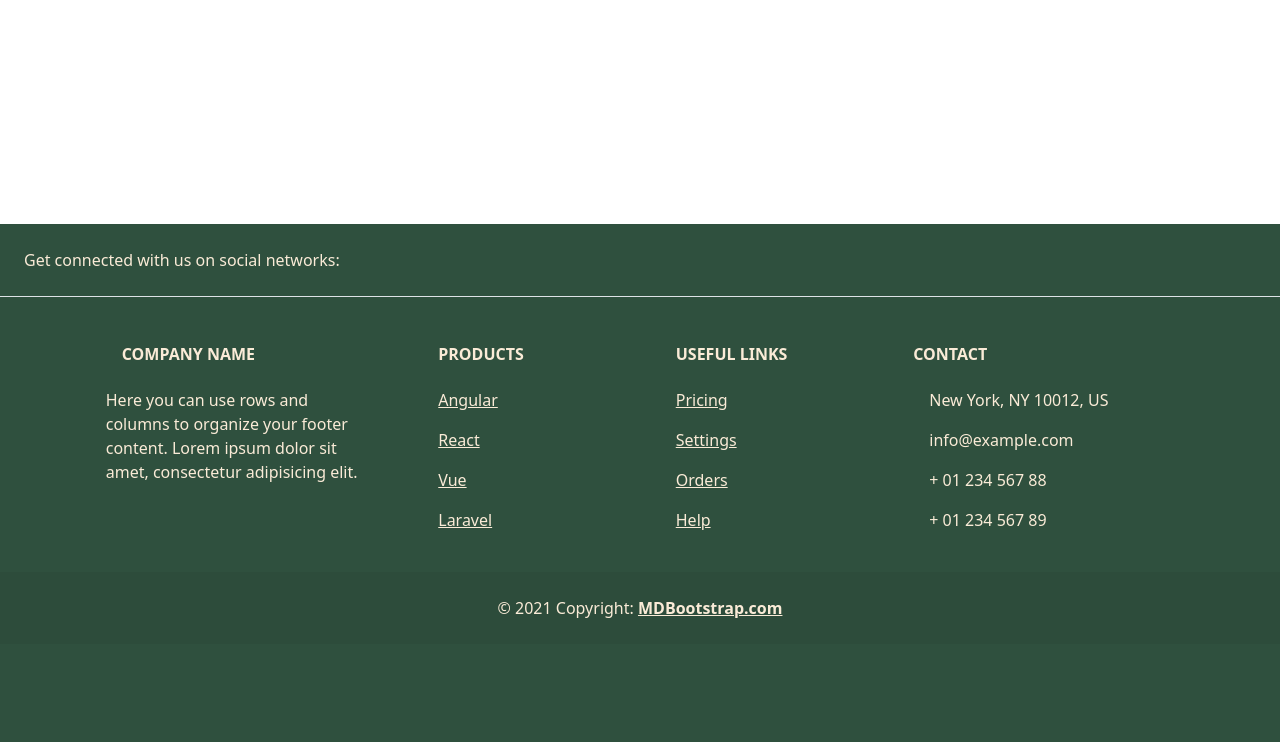
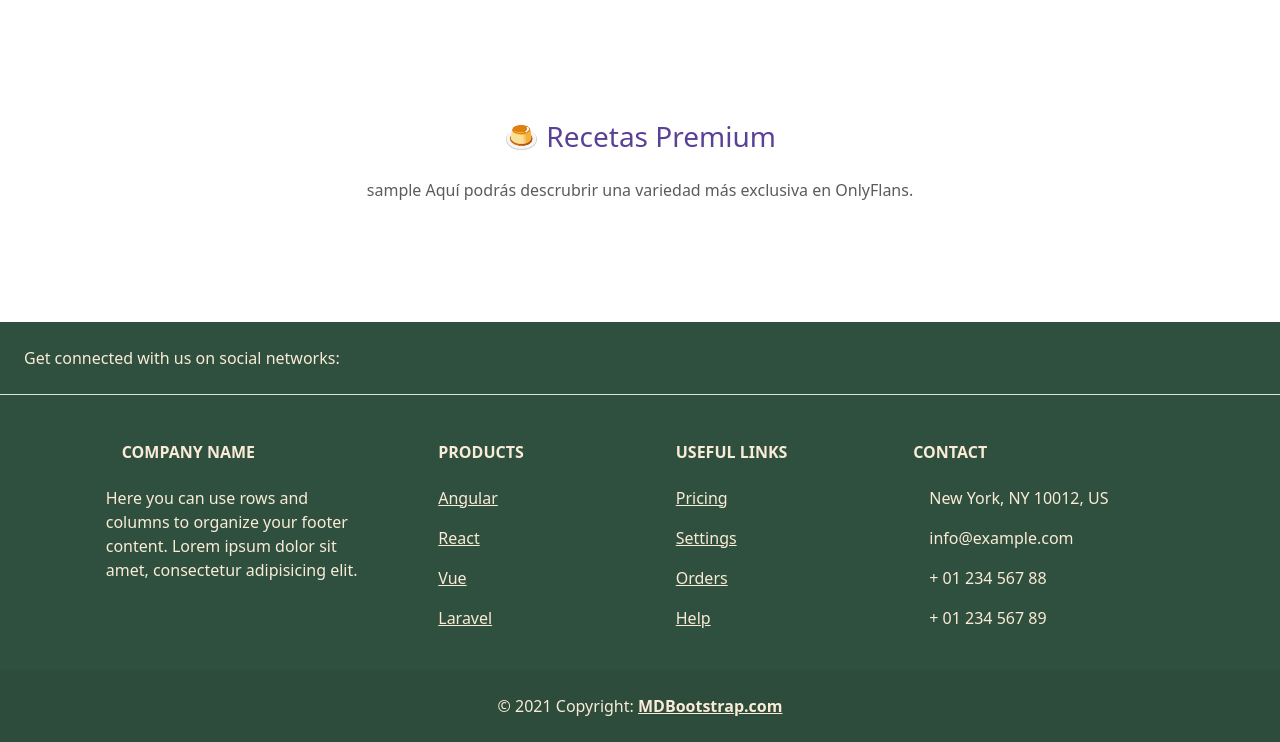
Before and after one commit to AlkimistaRavith/Proyecto_OnlyFlans, a Django app: page /premium/ in a window 1280 px wide. Shown: the part 156-898 px from the top of the page. Before the commit the page ends 774 px from the top, so only its background shows below. Run offline with Django 5.2, Linux system fonts and the light colour scheme; the visitor is signed in with stand-in values (Sample User, id 1); data that the repository does not hold is empty.

Commit message:
Avance con paginación dedetalles. Faltan: Footer y pagina para comprar

```diff
--- a/templates/web/components/flanes_premium.html
+++ b/templates/web/components/flanes_premium.html
@@ -9,29 +9,39 @@
     <section class="py-5">
         <div class="container px-4 px-lg-5 mt-5">
 
-                <div class="row gx-4 gx-lg-5 row-cols-2 row-cols-md-3 row-cols-xl-4 justify-content-center">
-                    {% for flanp in flanes_premium %}
+            <!-- Título -->
+            <h3 class="text-center mb-4 titulo">🍮 Recetas Premium</h3>
+            <p class="text-center text-muted mb-5">
+                {{user.username}} Aquí podrás descrubrir una variedad más exclusiva en OnlyFlans.
+            </p>
+
+            <!-- Grid de productos -->
+            <div class="row gx-4 gx-lg-5 row-cols-1 row-cols-md-2 row-cols-xl-4 justify-content-center">
+                {% for flan in flanes_premium %}
                 <div class="col mb-5">
-                        <div class="card h-100">
-                            <div class="text-center">
-                                <!-- Product name-->
-                                <h5 class="fw-bolder">{{flanp.nombre_producto}}</h5>
-                                <!-- Product price-->
-                            </div>
-                            <!-- Product image-->
-                            <img class="card-img-top" src="{{flanp.imagen.url}}" alt="..." />
-                            <!-- Product details-->
-                            <div class="card-body p-4">
-                                <div class="text-center">
-                                    <!-- Product name-->
-                                    <p class="descripcion">{{flanp.descripcion}}</p>
-                                    <!-- Product price-->
-                                    <p class="precio fw-bolder">${{flanp.precio}}</p>
+                    <div class="card shadow-lg rounded-4 border-0 h-100">
+
+                        <!-- Imagen -->
+                        <img class="card-img-top rounded-top-4" src="{{ flan.imagen.url }}" alt="{{ flan.nombre_producto }}" style="height: 200px; object-fit: cover;">
+
+                        <!-- Detalles -->
+                        <div class="card-body p-4 text-center">
+                            <h5 class="titulo fw-bold mb-2">{{ flan.nombre_producto }}</h5>
+                            <p class="descripcion text-muted small mb-3">{{ flan.descripcion }}</p>
+                            <div class="precio text-center">
+                                <p class="fw-bold text-primary mb-1">
+                                    ${{ flan.precio_10u }} <span class="text-muted small">x10u</span>
+                                </p>
+                                <p class="fw-bold text-success mb-0">
+                                    ${{ flan.precio_15u }} <span class="text-muted small">x15u</span>
+                                </p>
                             </div>
                         </div>
-                            <div class="card-body text-center">
-                                <a href="#" class="card-link">Card link</a>
-                                <a href="#" class="card-link">Another link</a>
+
+                        <!-- Acciones -->
+                        <div class="card-footer bg-transparent border-0 text-center pb-4">
+                            <a href="{% url 'detalle_producto' flan.slug %}" class="btn button btn-outline-primary btn-sm rounded-3 shadow-sm me-2">Ver más</a>
+                            <a href="#" class="btn button btn-primary btn-sm rounded-3 shadow-sm">Comprar</a>
                         </div>
                     </div>
                 </div>
--- a/templates/web/components/flanes_publicos.html
+++ b/templates/web/components/flanes_publicos.html
@@ -30,17 +30,17 @@
                             <p class="descripcion text-muted small mb-3">{{ flan.descripcion }}</p>
                             <div class="precio text-center">
                                 <p class="fw-bold text-primary mb-1">
-                                    ${{ producto.precio_10u }} <span class="text-muted small">x10u</span>
+                                    ${{ flan.precio_10u }} <span class="text-muted small">x10u</span>
                                 </p>
                                 <p class="fw-bold text-success mb-0">
-                                    ${{ producto.precio_20u }} <span class="text-muted small">x20u</span>
+                                    ${{ flan.precio_20u }} <span class="text-muted small">x20u</span>
                                 </p>
                             </div>
                         </div>
 
                         <!-- Acciones -->
                         <div class="card-footer bg-transparent border-0 text-center pb-4">
-                            <a href="#" class="btn button btn-outline-primary btn-sm rounded-3 shadow-sm me-2">Ver más</a>
+                            <a href="{% url 'detalle_producto' flan.slug %}" class="btn button btn-outline-primary btn-sm rounded-3 shadow-sm me-2">Ver más</a>
                             <a href="#" class="btn button btn-primary btn-sm rounded-3 shadow-sm">Comprar</a>
                         </div>
                     </div>
--- a/web/urls.py
+++ b/web/urls.py
@@ -1,5 +1,5 @@
 from django.urls import path
-from .views import home, home_premium, contacto, exito, about
+from .views import home, home_premium, contacto, exito, about, detalle_producto
 
 urlpatterns = [
     path("", home, name="home"),
@@ -7,4 +7,5 @@
     path("contacto/", contacto, name="contacto"),
     path("exito/", exito, name="exito"),
     path("about/", about, name="about"),
+    path('detalle_flan/<slug:slug>/', detalle_producto, name='detalle_producto'),
 ]
--- a/web/views.py
+++ b/web/views.py
@@ -1,4 +1,4 @@
-from django.shortcuts import render
+from django.shortcuts import render, get_object_or_404
 from django.contrib.auth.decorators import login_required
 from .models import Producto, ContactData
 from .forms import ContactDataForm
@@ -35,3 +35,7 @@
 
 def about(request):
     return render(request, "web/about.html", {})
+
+def detalle_producto(request, slug):
+    producto = get_object_or_404(Producto, slug=slug)
+    return render(request, 'web/detalle_producto.html', {'producto': producto})
```
Also changed, not shown: templates/web/detalle_producto.html (added, +72 -0 lines), web/models.py (+9 -6 lines). Lines whose indentation alone changed are shown as unchanged.
